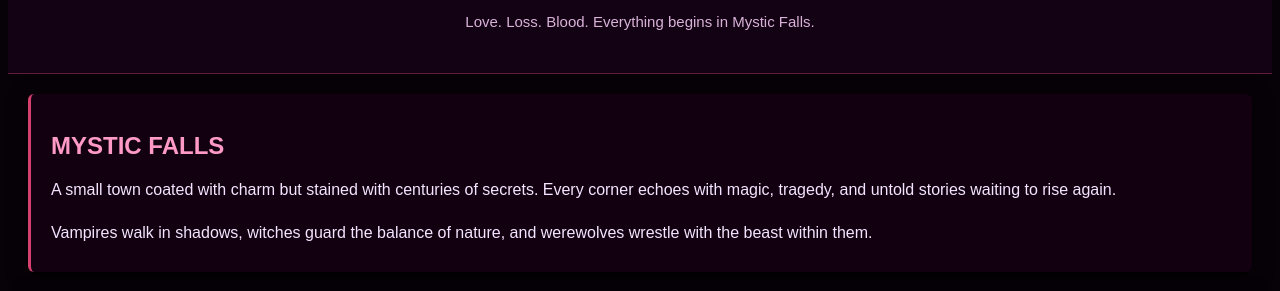
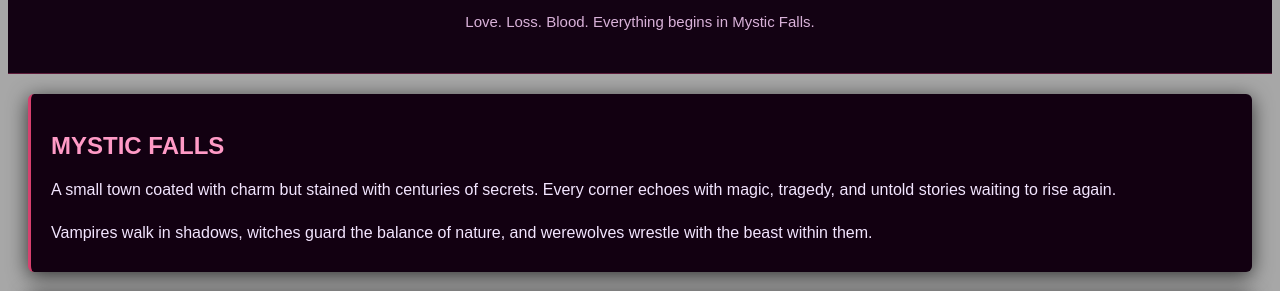
Before and after one commit to Kiruthiii/Encipherhealth, a plain HTML site: page day10/task4.html in a window 1280 px wide. Shown: the part 119-410 px from the top of the page. Drawn offline with Linux system fonts and the light colour scheme.

Commit message:
Update task4.css

```diff
--- a/day10/task4.css
+++ b/day10/task4.css
@@ -1,6 +1,6 @@
 
 body {
-    background: #070208;
+    background: #a7a7a7;
     color: #f3e5ff;
     font-family: Arial, sans-serif;
 
```
